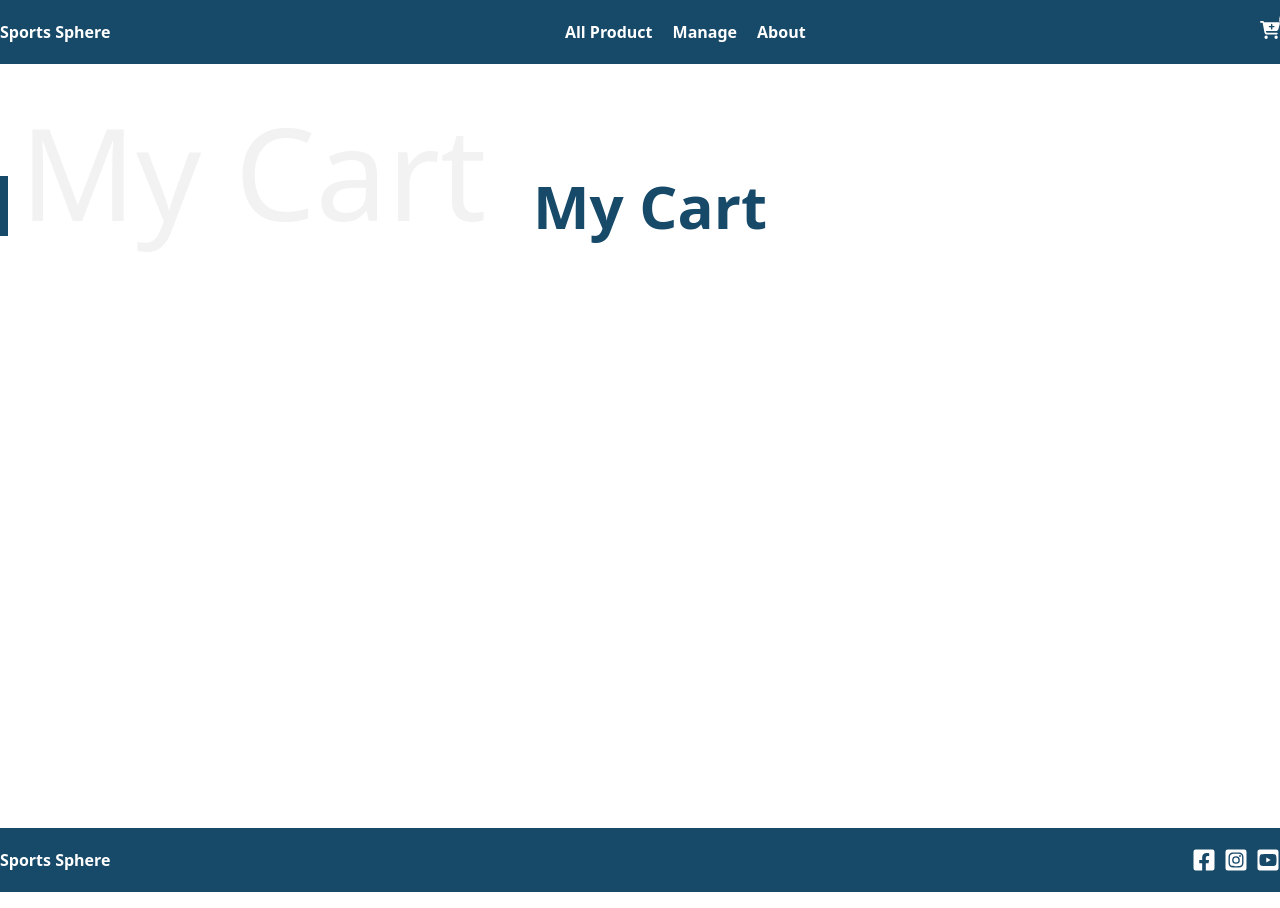
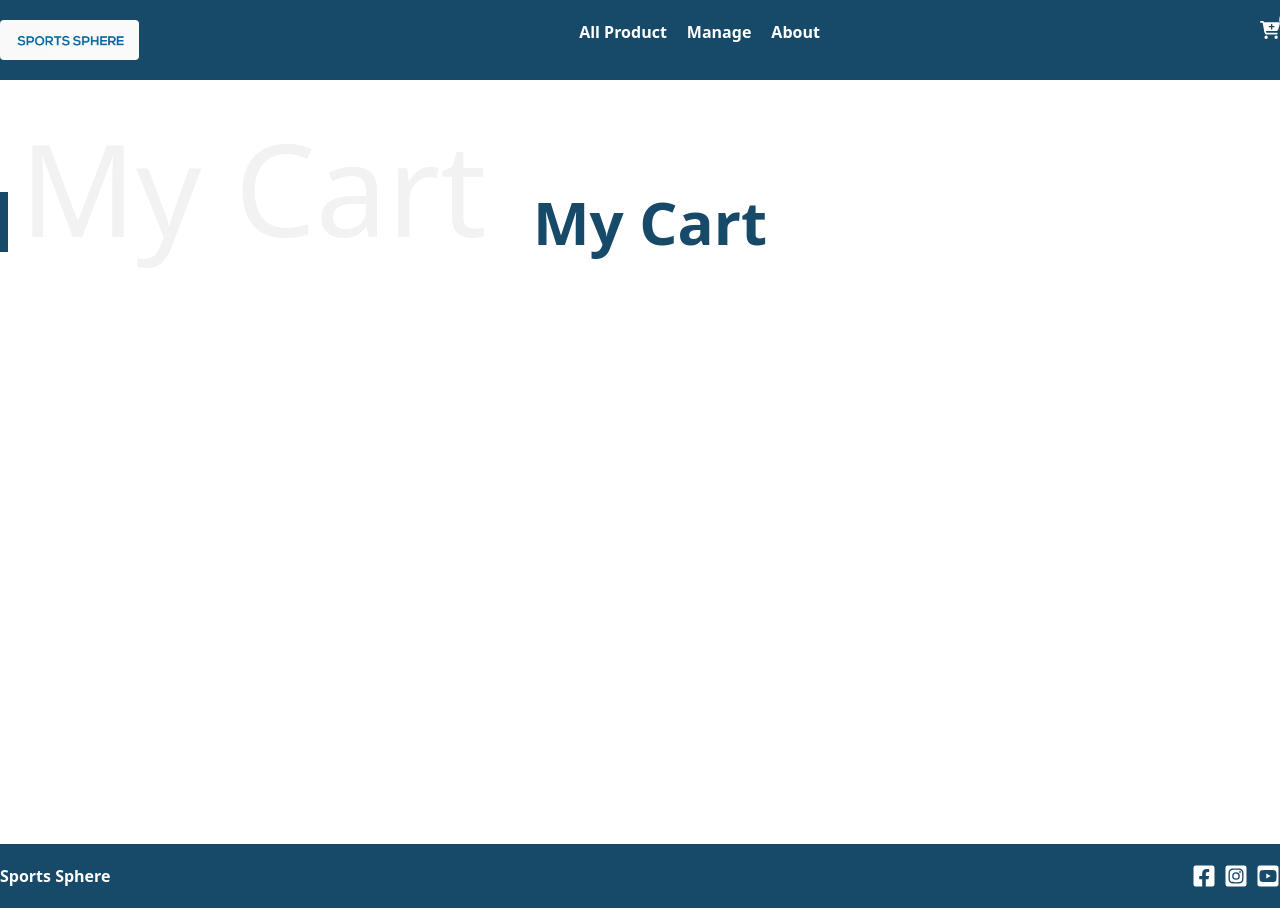
Before and after one commit to ShariarNiaj05/Sports-Sphere-Client, a React (Vite) app: page /cart in a window 1280 px wide. Built offline with nearby package versions, Linux system fonts and the light colour scheme.

Commit message:
logo and favicon added

```diff
--- a/index.html
+++ b/index.html
@@ -3,7 +3,7 @@
 
 <head>
   <meta charset="UTF-8" />
-  <link rel="icon" type="image/svg+xml" href="/vite.svg" />
+  <link rel="icon" type="image/svg+xml" href="/public/fevicon.png" />
   <meta name="viewport" content="width=device-width, initial-scale=1.0" />
   <title>Sports Sphere</title>
 </head>
--- a/src/components/shared/Navbar.tsx
+++ b/src/components/shared/Navbar.tsx
@@ -4,7 +4,7 @@ import { FaCartPlus } from "react-icons/fa6";
 import { useAppSelector } from "@/redux/hooks";
 import { RootState } from "@/redux/store";
 import { ICartProduct } from "@/redux/features/cartSlice";
-
+import logo from "../../../public/logo.png";
 const Navbar = () => {
   const cart: ICartProduct[] = useAppSelector((state: RootState) => state.cart);
   return (
@@ -12,7 +12,10 @@ const Navbar = () => {
       {/* logo div  */}
       <div>
         {" "}
-        <Link to={"/"}>Sports Sphere</Link>
+        <Link to={"/"}>
+          {/* Sports Sphere */}
+          <img className="h-10 rounded" src={logo} alt="Sports Sphere Logo" />
+        </Link>
       </div>
 
       {/* pages div  */}
```
Also changed, not shown: public/fevicon.png (added), public/logo.png (added).
